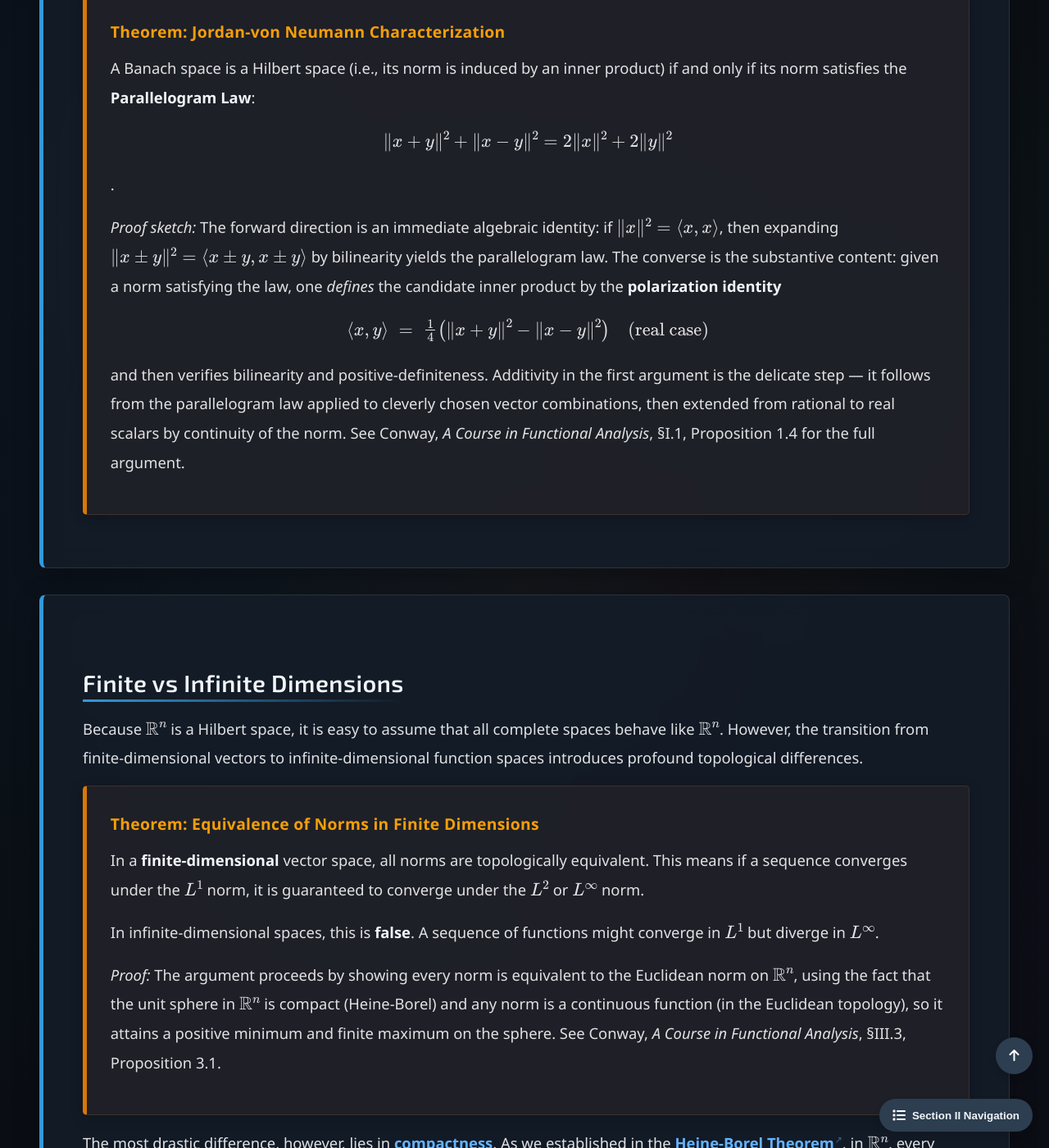
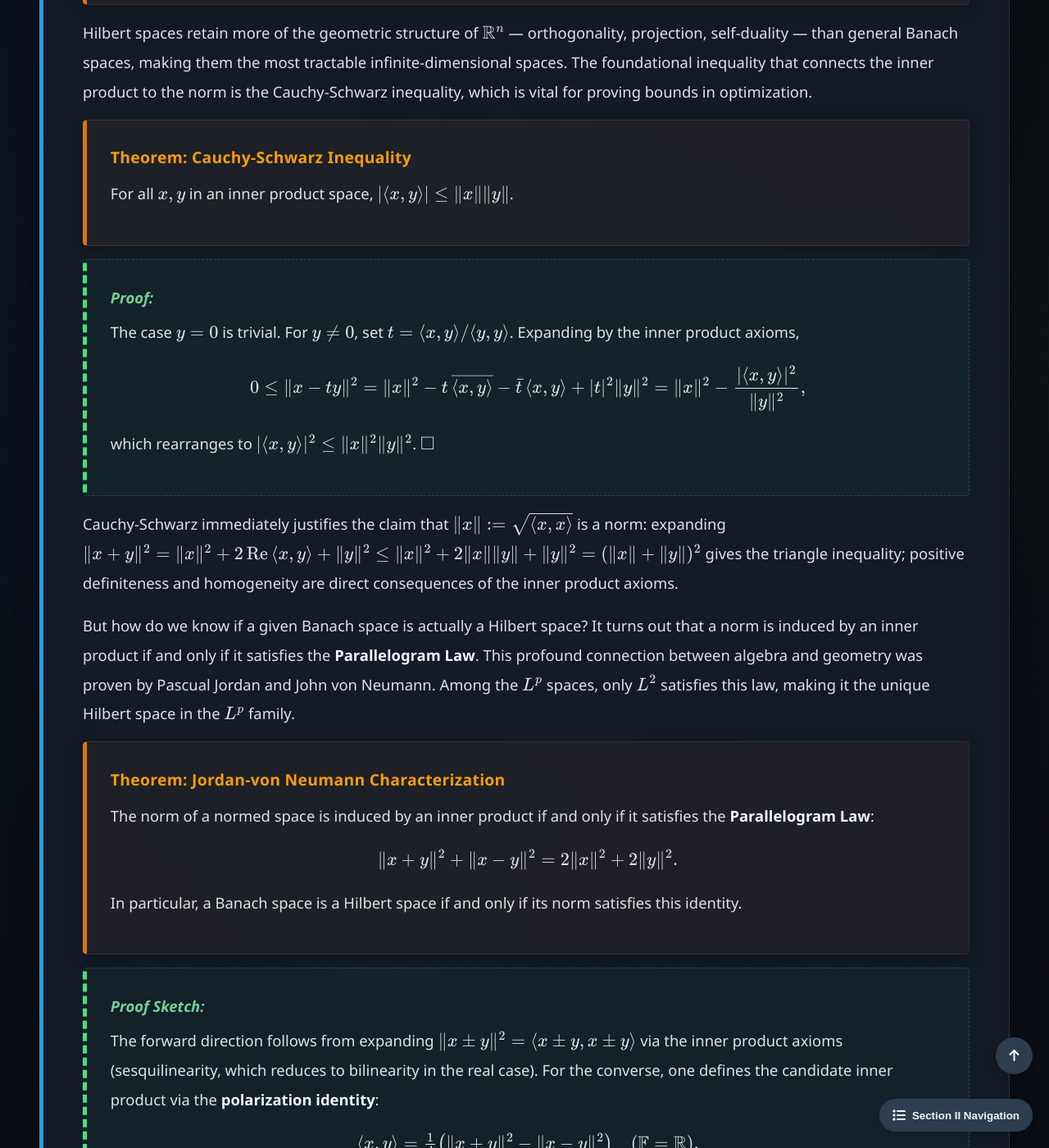
Before and after one commit to Yusukey01/yusukey01.github.io, a Jekyll site: the page built from Mathematics/Calculus/intro_analysis.html, in a window 1280 px wide and 1400 px high, scrolled down 5129 px. Shown: the whole window at 82% size. Built offline with Jekyll 4.4.1, drawn with Linux system fonts in a browser that asks for light colours; some of the changed text lies outside the part shown.

Commit message:
refined calc-23

```diff
--- a/Mathematics/Calculus/intro_analysis.html
+++ b/Mathematics/Calculus/intro_analysis.html
@@ -54,7 +54,7 @@ uses_python: false
                     stated in engineering that training works as long as the functions are differentiable (which provides the local gradient), mathematically,
                     differentiability only provides the direction. For a sequence of optimized models to actually converge to a valid limit without "falling
                     through a hole," the underlying space must first be <strong>complete</strong> - an absolute prerequisite before we can even rely on properties
-                    like <a href="gradient.html#convexity"><strong>convexity</strong></a> or <a href="compactness.html"><strong>compactness</strong></a>
+                    like <a href="gradient.html#D-convex_function" class="ref-link"><strong>convexity</strong></a> or <a href="compactness.html#D-compact_metric_space" class="ref-link"><strong>compactness</strong></a>
                     to guarantee the existence of an optimum.
                 </p>
 
@@ -71,7 +71,7 @@ uses_python: false
                 <p>
                     Viewed through this lens, core concepts in statistics gain clear mathematical structure. We can now rigorously understand that
                     <strong>random variables</strong> are actually measurable functions that map outcomes from a sample space to real numbers, and a
-                    <a href="measure.html#pspace"><strong>probability space</strong></a> is simply a specific type of measure space (with a total measure of 1)
+                    <a href="measure.html#D-p_space" class="ref-link"><strong>probability space</strong></a> is simply a specific type of measure space (with a total measure of 1)
                     used to describe data distributions. Consequently, the expected value \(\mathbb{E}[X]\) is precisely a Lebesgue integral over this probability
                     space, and the variance \(\mathbb{V}[X]\) is the squared \(L^2\) norm of the random variable centered around its mean.
                 </p>
@@ -102,16 +102,22 @@ uses_python: false
                     A <a href="../Linear_algebra/trace.html#norms"><strong>norm</strong></a> provides this by measuring the "length" of a vector.
                     Crucially, any norm naturally induces a <a href="metric_space.html#metric"><strong>metric</strong></a> (distance function)
                     defined by \(d(x, y) = \|x - y\|\). Once we have a metric, we can define
-                    <a href="limit_convergence.html#cauchy"><strong>Cauchy sequences</strong></a> and ask whether the space is
+                    <a href="limit_convergence.html#D-cauchy_sequence" class="ref-link"><strong>Cauchy sequences</strong></a> and ask whether the space is
                     <strong>complete</strong>.
                 </p>
 
                 <div class="theorem" id="D-normed_space">
                     <span class="theorem-title">Definition: Normed Space (Normed Vector Space)</span>
                     <p>
-                        A <strong>normed space</strong> is a pair  \((\mathcal{X}, \| \cdot\|)\), where \(\mathcal{X}\) is a vector space
-                        and \(\| \cdot\|\) is a norm on \(\mathcal{X}\).
+                        A <strong>normed space</strong> is a pair \((\mathcal{X}, \|\cdot\|)\), where \(\mathcal{X}\) is a vector space
+                        over \(\mathbb{F} \in \{\mathbb{R}, \mathbb{C}\}\) and \(\|\cdot\|: \mathcal{X} \to [0, \infty)\) is a
+                        <strong>norm</strong>, meaning that for all \(x, y \in \mathcal{X}\) and \(\alpha \in \mathbb{F}\):
                     </p>
+                    <ol style="padding-left: 40px;">
+                        <li><strong>(Positive definiteness)</strong> \(\|x\| = 0\) if and only if \(x = 0\);</li>
+                        <li><strong>(Homogeneity)</strong> \(\|\alpha x\| = |\alpha|\,\|x\|\);</li>
+                        <li><strong>(Triangle inequality)</strong> \(\|x + y\| \leq \|x\| + \|y\|\).</li>
+                    </ol>
                 </div>
 
                 <div class="theorem" id="D-Banach_space">
@@ -123,7 +129,7 @@ uses_python: false
                 </div>
 
                 <p>
-                    Note: Every Cauchy sequence in the space converges to a limit that is also within the space.
+                    Equivalently: every Cauchy sequence in the space converges to a limit that is also within the space.
                 </p>
 
                  <p>
@@ -134,33 +140,28 @@ uses_python: false
                 <div class="theorem" id="D-Lp_intro">
                     <span class="theorem-title">Definition: \(L^p\) Spaces</span>
                     <p>
-                        For \(1 \leq p < \infty\), the space \(L^p\) consists of all measurable functions \(f\) for which the Lebesgue integral of
-                        \(|f|^p\) is finite. The norm is defined as:
+                        For \(1 \leq p < \infty\) and a measure space \((\Omega, \mathcal{F}, \mu)\), the space \(L^p(\Omega, \mu)\)
+                        consists of (equivalence classes, modulo a.e. equality, of) measurable functions \(f\) for which
+                        \(\int_\Omega |f|^p \, d\mu < \infty\). The norm is defined as:
                         \[
-                        \|f\|_p = \left( \int |f(x)|^p d\mu \right)^{1/p}.
+                        \|f\|_p = \left( \int_\Omega |f(x)|^p \, d\mu \right)^{1/p}.
                         \]
+                        The triangle inequality — that \(\|\cdot\|_p\) is indeed a norm — is Minkowski's inequality,
+                        proved in a later chapter (see <em>Lp Spaces and Riesz-Fischer</em>, where completeness is also established).
                     </p>
                 </div>
 
                 <div class="theorem" id="D-Linfty_intro">
                     <span class="theorem-title">Definition: \(L^\infty\) Space</span>
                     <p>
-                        The space \(L^\infty\) consists of all measurable functions \(f\) that are <strong>essentially bounded</strong>.
-                        The norm is defined as the <strong>essential supremum</strong>:
+                        The space \(L^\infty(\Omega, \mu)\) consists of (equivalence classes, modulo a.e. equality, of)
+                        measurable functions \(f\) that are <strong>essentially bounded</strong>. The norm is the
+                        <strong>essential supremum</strong>:
                         \[
                         \|f\|_\infty = \operatorname{ess\,sup}_{x} |f(x)| = \inf \{ C \geq 0 : |f(x)| \leq C \text{ a.e.} \}.
                         \]
                     </p>
                 </div>
-
-                <p>
-                    Note: "Almost everywhere" (a.e.) means the condition holds except on a set of
-                    <a href="measure.html"><strong>measure zero</strong></a>. The essential supremum ignores
-                    the function's behavior on negligible sets, making it robust to isolated singularities.
-                    Rigorously, to ensure \(\|f\|_\infty = 0 \implies f = 0\) (a requirement for a valid norm),
-                    the elements of \(L^\infty\) (and all \(L^p\) spaces) are actually <strong>equivalence classes</strong>
-                    of functions that are equal almost everywhere.
-                </p>
 
             </section>
 
@@ -171,15 +172,26 @@ uses_python: false
                     While Banach spaces allow us to measure lengths and distances, they lack the geometric concepts of "angles" and "orthogonality."
                     To recover the rich geometry of Euclidean space in abstract settings, we need an
                     <a href="../Linear_algebra/orthogonality.html#inner"><strong>inner product</strong></a>.
-                    Every inner product naturally induces a norm via \(\|x\| = \sqrt{\langle x, x \rangle}\), meaning every inner product space is
-                    automatically a normed space.
+                    Every inner product naturally induces a candidate norm via \(\|x\| := \sqrt{\langle x, x \rangle}\); that this candidate is indeed a
+                    norm (specifically, that it satisfies the triangle inequality) is a consequence of the Cauchy-Schwarz inequality proved below.
+                    Hence every inner product space is automatically a normed space.
                 </p>
 
                 <div class="theorem" id="D-inner_product_space">
                     <span class="theorem-title">Definition: Inner Product Space</span>
                     <p>
-                        An <strong>inner product space</strong> is a vector space over a field \(\mathbb{F}\) equipped with an
-                        <strong>inner product</strong> \(\langle \cdot, \cdot \rangle\).
+                        An <strong>inner product space</strong> is a vector space \(\mathcal{X}\) over \(\mathbb{F} \in \{\mathbb{R}, \mathbb{C}\}\)
+                        equipped with an <strong>inner product</strong> \(\langle \cdot, \cdot \rangle: \mathcal{X} \times \mathcal{X} \to \mathbb{F}\)
+                        satisfying, for all \(x, y, z \in \mathcal{X}\) and \(\alpha, \beta \in \mathbb{F}\):
+                    </p>
+                    <ol style="padding-left: 40px;">
+                        <li><strong>(Conjugate symmetry)</strong> \(\langle x, y \rangle = \overline{\langle y, x \rangle}\);</li>
+                        <li><strong>(Linearity in the first argument)</strong> \(\langle \alpha x + \beta y, z \rangle = \alpha \langle x, z \rangle + \beta \langle y, z \rangle\);</li>
+                        <li><strong>(Positive definiteness)</strong> \(\langle x, x \rangle \geq 0\), with equality if and only if \(x = 0\).</li>
+                    </ol>
+                    <p>
+                        Note: We follow the mathematical convention of linearity in the first argument.
+                        The physics/quantum mechanics convention places linearity in the second argument, which conjugates the first.
                     </p>
                 </div>
 
@@ -192,12 +204,15 @@ uses_python: false
                     <span class="theorem-title">Definition: Hilbert Space</span>
                     <p>
                         A <strong>Hilbert space</strong> \(\mathcal{H}\) is an inner product space that is <strong>complete</strong>
-                        with respect to the metric \(d(x, y) = \|x - y\|\) induced by its inner product.
+                        with respect to the metric \(d(x, y) = \|x - y\|\), where \(\|x\| := \sqrt{\langle x, x \rangle}\) is
+                        the norm induced by the inner product (see the Cauchy-Schwarz inequality below for the proof that this
+                        is a norm).
                     </p>
                 </div>
 
                  <p>
-                    Hilbert spaces are the "nicest" of all infinite-dimensional spaces because they behave almost exactly like \(\mathbb{R}^n\).
+                    Hilbert spaces retain more of the geometric structure of \(\mathbb{R}^n\) — orthogonality, projection,
+                    self-duality — than general Banach spaces, making them the most tractable infinite-dimensional spaces.
                     The foundational inequality that connects the inner product to the norm is the Cauchy-Schwarz inequality, which is vital for
                     proving bounds in optimization.
                 </p>
@@ -209,35 +224,56 @@ uses_python: false
                     </p>
                 </div>
 
+                <div class="proof">
+                    <span class="proof-title">Proof:</span>
+                    <p>
+                        The case \(y = 0\) is trivial. For \(y \neq 0\), set \(t = \langle x, y \rangle / \langle y, y \rangle\). Expanding by the inner product axioms,
+                        \[
+                        0 \leq \|x - ty\|^2 = \|x\|^2 - t\,\overline{\langle x, y\rangle} - \bar{t}\,\langle x, y\rangle + |t|^2 \|y\|^2 = \|x\|^2 - \frac{|\langle x, y\rangle|^2}{\|y\|^2},
+                        \]
+                        which rearranges to \(|\langle x, y \rangle|^2 \leq \|x\|^2 \|y\|^2\). \(\square\)
+                    </p>
+                </div>
+
+                <p>
+                    Cauchy-Schwarz immediately justifies the claim that \(\|x\| := \sqrt{\langle x, x\rangle}\) is a norm: expanding
+                    \(\|x + y\|^2 = \|x\|^2 + 2\,\mathrm{Re}\,\langle x, y\rangle + \|y\|^2 \leq \|x\|^2 + 2\|x\|\|y\| + \|y\|^2 = (\|x\| + \|y\|)^2\)
+                    gives the triangle inequality; positive definiteness and homogeneity are direct consequences of the inner product axioms.
+                </p>
+
                 <p>
                     But how do we know if a given Banach space is actually a Hilbert space? It turns out that a norm is induced by an inner product
                     if and only if it satisfies the <strong>Parallelogram Law</strong>. This profound connection between algebra and geometry was
-                    proven by Pascual Jordan and John von Neumann. Among the \(L^p\) spaces, only \(L^2\) satisfies this law, making \(L^2\) the
-                    unique and profoundly important Hilbert space of functions.
+                    proven by Pascual Jordan and John von Neumann. Among the \(L^p\) spaces, only \(L^2\) satisfies this law, making it the unique
+                    Hilbert space in the \(L^p\) family.
                 </p>
 
                 <div class="theorem" id="T-Jordan-von_Neumann_Characterization">
                     <span class="theorem-title">Theorem: Jordan-von Neumann Characterization</span>
                     <p>
-                        A Banach space is a Hilbert space (i.e., its norm is induced by an inner product)
-                        if and only if its norm satisfies the <strong>Parallelogram Law</strong>:
+                        The norm of a normed space is induced by an inner product if and only if it satisfies the
+                        <strong>Parallelogram Law</strong>:
                         \[
-                        \|x + y\|^2 + \|x - y\|^2 = 2\|x\|^2 + 2\|y\|^2
-                        \].
+                        \|x + y\|^2 + \|x - y\|^2 = 2\|x\|^2 + 2\|y\|^2.
+                        \]
+                        In particular, a Banach space is a Hilbert space if and only if its norm satisfies this identity.
                     </p>
+                </div>
+
+                <div class="proof">
+                    <span class="proof-title">Proof Sketch:</span>
                     <p>
-                        <em>Proof sketch:</em> The forward direction is an immediate algebraic identity: if
-                        \(\|x\|^2 = \langle x, x \rangle\), then expanding \(\|x \pm y\|^2 = \langle x \pm y, x \pm y \rangle\)
-                        by bilinearity yields the parallelogram law. The converse is the substantive content: given a norm
-                        satisfying the law, one <em>defines</em> the candidate inner product by the <strong>polarization identity</strong>
+                        The forward direction follows from expanding \(\|x \pm y\|^2 = \langle x \pm y, x \pm y \rangle\)
+                        via the inner product axioms (sesquilinearity, which reduces to bilinearity in the real case).
+                        For the converse, one defines the candidate inner product via the <strong>polarization identity</strong>:
                         \[
-                        \langle x, y \rangle \;=\; \tfrac{1}{4}\bigl(\|x+y\|^2 - \|x-y\|^2\bigr)
-                        \quad (\text{real case})
+                        \langle x, y \rangle = \tfrac{1}{4}\bigl(\|x+y\|^2 - \|x-y\|^2\bigr) \quad (\mathbb{F} = \mathbb{R}),
                         \]
-                        and then verifies bilinearity and positive-definiteness. Additivity in the first argument is the delicate
-                        step — it follows from the parallelogram law applied to cleverly chosen vector combinations, then extended
-                        from rational to real scalars by continuity of the norm. See Conway, <em>A Course in Functional Analysis</em>,
-                        §I.1, Proposition 1.4 for the full argument.
+                        \[
+                        \langle x, y \rangle = \tfrac{1}{4} \sum_{k=0}^{3} i^k \|x + i^k y\|^2 \quad (\mathbb{F} = \mathbb{C}),
+                        \]
+                        and verifies the inner product axioms. The delicate step is additivity in the first argument, which follows
+                        from the parallelogram law applied to suitable vector combinations, extended to all scalars by continuity. \(\square\)
                     </p>
                 </div>
 
@@ -255,23 +291,31 @@ uses_python: false
                 <div class="theorem" id="T-norm_equivalence_finite_dim">
                     <span class="theorem-title">Theorem: Equivalence of Norms in Finite Dimensions</span>
                     <p>
-                        In a <strong>finite-dimensional</strong> vector space, all norms are topologically equivalent. This means if a
-                        sequence converges under the \(L^1\) norm, it is guaranteed to converge under the \(L^2\) or \(L^\infty\) norm.
+                        In a <strong>finite-dimensional</strong> vector space, all norms are
+                        <a href="homeomorphism.html#D-lipschitz_equivalence_metrics" class="ref-link"><strong>Lipschitz equivalent</strong></a>
+                        (and therefore topologically equivalent). In infinite-dimensional spaces, this fails: a sequence of functions
+                        may converge in \(L^1\) while diverging in \(L^\infty\).
                     </p>
+                </div>
+
+                <div class="proof">
+                    <span class="proof-title">Proof Sketch:</span>
                     <p>
-                        In infinite-dimensional spaces, this is <strong>false</strong>. A sequence of functions might converge in \(L^1\) but
-                        diverge in \(L^\infty\).
-                    </p>
-                    <p>
-                        <em>Proof:</em> The argument proceeds by showing every norm is equivalent to the Euclidean norm on
-                        \(\mathbb{R}^n\), using the fact that the unit sphere in \(\mathbb{R}^n\) is compact (Heine-Borel) and any
-                        norm is a continuous function (in the Euclidean topology), so it attains a positive minimum and finite
-                        maximum on the sphere. See Conway, <em>A Course in Functional Analysis</em>, §III.3, Proposition 3.1.
+                        Fix a basis \(\{e_1, \ldots, e_n\}\) and identify the space with \(\mathbb{F}^n\) via coordinates,
+                        where \(\mathbb{F} \in \{\mathbb{R}, \mathbb{C}\}\). Any norm \(N\) satisfies
+                        \(N(x) \leq \sum_i |x_i|\, N(e_i) \leq C \|x\|_2\) by the Cauchy-Schwarz inequality on \(\mathbb{F}^n\)
+                        (with \(\|x\|_2 = (\sum_i |x_i|^2)^{1/2}\) and \(C = (\sum_i N(e_i)^2)^{1/2}\)). The reverse triangle inequality
+                        \(|N(x) - N(y)| \leq N(x - y) \leq C \|x - y\|_2\) then shows \(N\) is Lipschitz-continuous with respect to
+                        the Euclidean topology. The unit sphere \(S = \{x : \|x\|_2 = 1\}\) is compact
+                        (Heine-Borel applied to \(\mathbb{F}^n \cong \mathbb{R}^n\) or \(\mathbb{R}^{2n}\)), so \(N\) attains
+                        a minimum \(m\) and maximum \(M\) on \(S\); moreover \(m > 0\), since \(N(x) = 0\) would force \(x = 0\) by positive
+                        definiteness, contradicting \(x \in S\). Scaling gives \(m \|x\|_2 \leq N(x) \leq M \|x\|_2\) for all \(x\),
+                        which is Lipschitz equivalence. \(\square\)
                     </p>
                 </div>
 
                 <p>
-                    The most drastic difference, however, lies in <a href="compactness.html"><strong>compactness</strong></a>.
+                    The most drastic difference, however, lies in <a href="compactness.html#D-compact_metric_space" class="ref-link"><strong>compactness</strong></a>.
                     As we established in the <a href="compactness.html#T-heine_borel" class="ref-link"><strong>Heine-Borel Theorem</strong></a>,
                     in \(\mathbb{R}^n\), every closed and bounded set is compact. This guarantees that any continuous optimization problem
                     on a bounded region has a minimum. But as we hinted earlier, this comfort vanishes in infinite dimensions.
@@ -289,11 +333,12 @@ uses_python: false
                         is <strong>never</strong> compact.
                     </p>
                     <p>
-                        The reverse direction rests on a subtle geometric fact known as <strong>Riesz's Lemma</strong>,
-                        which constructs an infinite sequence of unit vectors pairwise separated by a fixed positive distance,
-                        precluding any convergent subsequence. We defer the formal statement and proof of both results to
-                        <a href="bounded_linear_operators.html#T-riesz_lemma" class="ref-link"><strong>Riesz's Lemma</strong></a>
-                        in the next chapter, where they arise naturally in the study of operator compactness.
+                        The forward direction follows from Heine-Borel applied to \(\mathbb{F}^n\) via the Lipschitz equivalence of norms on
+                        finite-dimensional spaces established above. The reverse direction rests on a subtle geometric fact known as
+                        <strong>Riesz's Lemma</strong>, which guarantees, in any proper closed subspace, the existence of a unit vector
+                        almost orthogonal to it. Iterating this construction yields an infinite sequence of unit vectors pairwise separated
+                        by \(\geq 1/2\), precluding any convergent subsequence. Both directions are given in full in the next chapter;
+                        see <a href="bounded_linear_operators.html#T-riesz_lemma" class="ref-link"><strong>Riesz's Lemma</strong></a>.
                     </p>
                 </div>
 
@@ -374,12 +419,21 @@ uses_python: false
                 <div class="theorem" id="D-functional">
                     <span class="theorem-title">Definition: Functional</span>
                     <p>
-                        A <strong>Functional</strong> is a mapping from a vector space \(V\) to its underlying field of scalars.
+                        A <strong>functional</strong> on a vector space \(V\) over \(\mathbb{F}\) is a mapping
+                        \[
+                        \varphi: V \to \mathbb{F} \quad (\mathbb{F} = \mathbb{R} \text{ or } \mathbb{C}).
+                        \]
                     </p>
+                </div>
+
+                <div class="theorem" id="D-linear_functional">
+                    <span class="theorem-title">Definition: Linear Functional</span>
                     <p>
+                        A functional \(\varphi: V \to \mathbb{F}\) is called a <strong>linear functional</strong> if
                         \[
-                        \varphi: V \to \mathbb{F} \quad (\text{where } \mathbb{F} \text{ is } \mathbb{R} \text{ or } \mathbb{C})
+                        \varphi(\alpha x + \beta y) = \alpha \varphi(x) + \beta \varphi(y)
                         \]
+                        for all \(x, y \in V\) and \(\alpha, \beta \in \mathbb{F}\).
                     </p>
                 </div>
 
@@ -401,7 +455,8 @@ uses_python: false
                         is fundamental to measure theory.
                     </li>
                     <li><strong>Evaluation (Linear):</strong><br>
-                         The map \(\delta_x(f) = f(x)\) (the Dirac delta) evaluates a function at a specific point.
+                         The map \(\delta_x(f) = f(x)\) evaluates a function at a specific point \(x\) (when this evaluation is well-defined;
+                         this becomes subtle for \(L^p\) spaces whose elements are a.e.-equivalence classes — a motivation for RKHS).
                     </li>
                 </ul>
 
@@ -418,8 +473,10 @@ uses_python: false
                 </p>
                 <ol style="padding-left: 40px;">
                     <li><strong>Quantum Mechanics:</strong><br>
-                        The "Bra-ket" notation \(\langle \phi | \psi \rangle\) is simply the action of a dual vector (the Bra \(\langle \phi |\) in \(V^*\))
-                        acting on a state vector (the Ket \(| \psi \rangle\) in \(V\)).
+                        The "Bra-ket" notation \(\langle \phi | \psi \rangle\) is the action of a dual vector (the Bra \(\langle \phi |\) in \(V^*\))
+                        acting on a state vector (the Ket \(| \psi \rangle\) in \(V\)). The physics convention makes this pairing conjugate-linear
+                        in \(\phi\) and linear in \(\psi\); under our mathematical convention (first-slot linearity), the two are related by
+                        \(\langle \phi | \psi \rangle_{\text{phys}} = \langle \psi, \phi \rangle_{\text{math}}\).
                     </li>
                     <li><strong>Optimization & The Riesz Representation:</strong><br>
                         In calculus, the true derivative of a function is a differential \(df\) (an element of the dual space). We will see in the
```
Also changed, not shown: data/previews.json.
